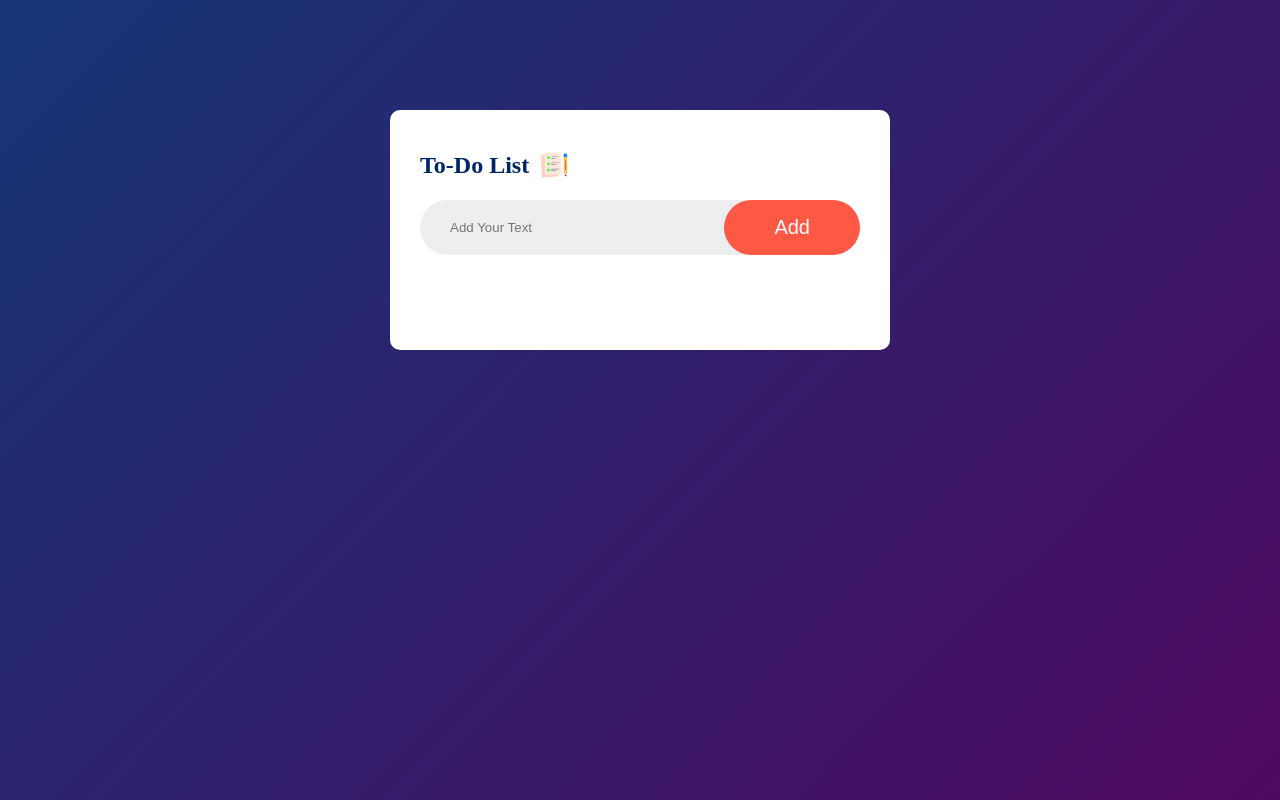
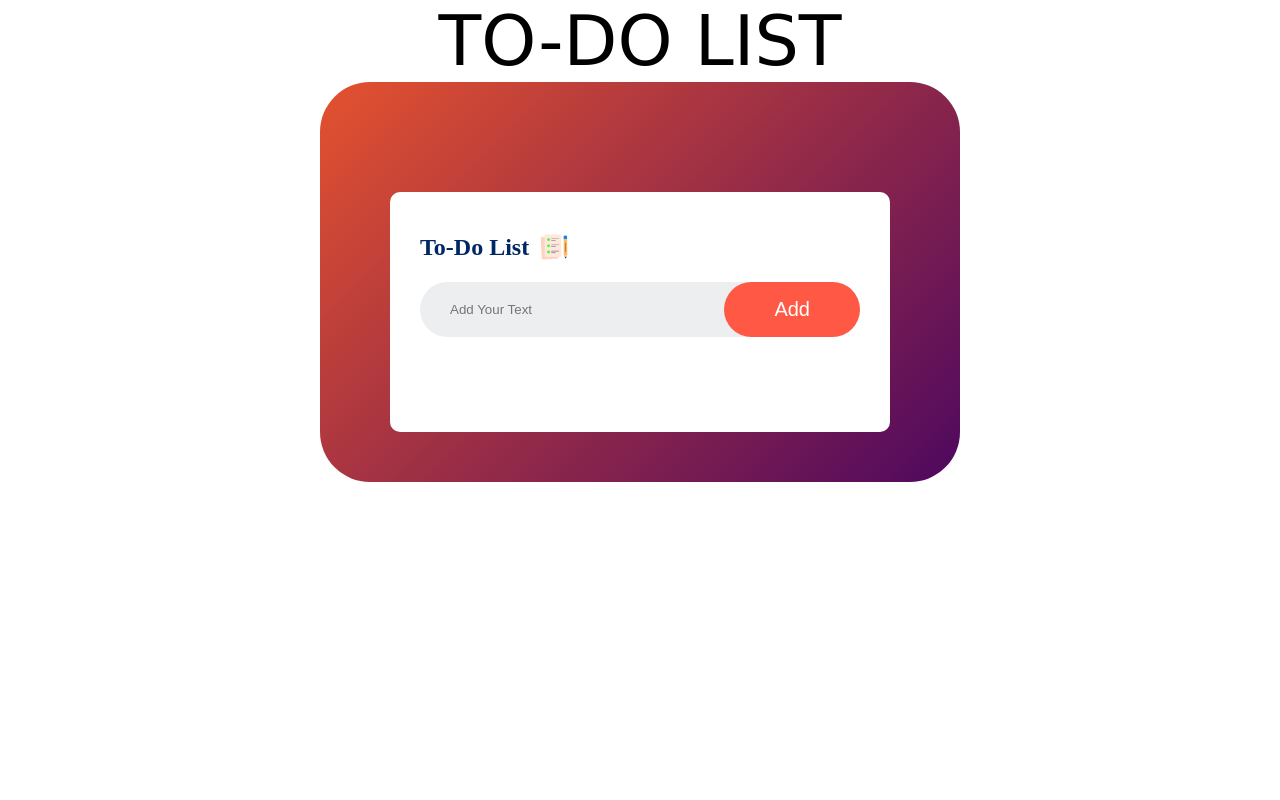
Before and after one commit to BAMANEBHAGYASHRI/LetsGrowMore_Internship, a plain HTML site: page TASK1-TO_DO_LIST_WEBAPP/HTML/index.html in a window 1280 px wide. Drawn offline with Linux system fonts and the light colour scheme.

Commit message:
TO-Do List WebApp

```diff
--- a/TASK1-TO_DO_LIST_WEBAPP/CSS/style.css
+++ b/TASK1-TO_DO_LIST_WEBAPP/CSS/style.css
@@ -3,11 +3,18 @@
     padding: 0;
     box-sizing: border-box;
 }
+header{
+    text-align: center;
+    font-size: 70px;
+    font-family: cursive;
+}
 .container{
-    background: linear-gradient(135deg,#153677,#4e085f);
+    background: linear-gradient(135deg,#e4522e,#4e085f);
     padding: 10px;
-    min-height: 100vh;
-    width: 100%;
+    min-height: 50vh;
+    margin: auto;
+    width: 50%;
+    border-radius: 50px;
 }
 .to-do{
     width: 100%;
--- a/TASK1-TO_DO_LIST_WEBAPP/HTML/index.html
+++ b/TASK1-TO_DO_LIST_WEBAPP/HTML/index.html
@@ -7,6 +7,7 @@
     <title>To DO List Webapp</title>
 </head>
 <body>
+    <header>TO-DO LIST</header>
     <div class="container">
         <div class="to-do">
             <h2>To-Do List <img src="../IMAGES/icon.png" alt="Icon"></h2>
```
